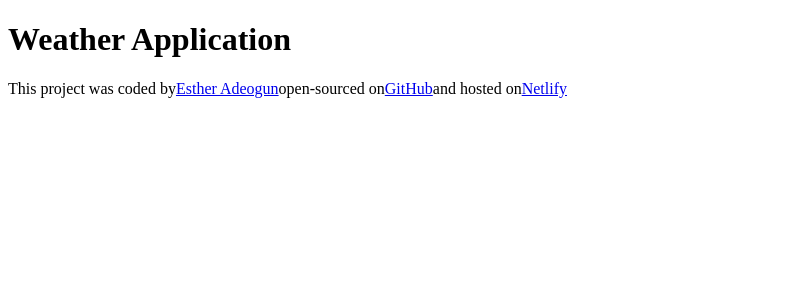
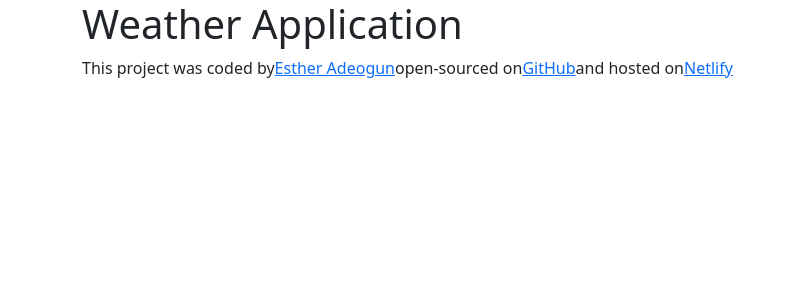
Before and after one commit to adeogunesther95-lab/react-wk-5-homework, a React (Create React App) app: page / in a window 1280 px wide. Shown: the top 300 px of the page, without its empty margins (0-788 px from the left). Built offline with nearby package versions, Linux system fonts and the light colour scheme.

Commit message:
installed bootstrap

```diff
--- a/package.json
+++ b/package.json
@@ -7,6 +7,7 @@
     "@testing-library/jest-dom": "^6.9.1",
     "@testing-library/react": "^16.3.2",
     "@testing-library/user-event": "^13.5.0",
+    "bootstrap": "^5.3.8",
     "react": "^19.2.4",
     "react-dom": "^19.2.4",
     "react-scripts": "5.0.1",
--- a/public/index.html
+++ b/public/index.html
@@ -16,8 +16,7 @@
   </head>
   <body>
     <noscript>You need to enable JavaScript to run this app.</noscript>
-    <div class="container">
-      <div id="root"></div>
-    </div>
+
+    <div id="root"></div>
   </body>
 </html>
--- a/src/App.js
+++ b/src/App.js
@@ -1,8 +1,10 @@
+import "bootstrap/dist/css/bootstrap.css";
 import "./App.css";
 
 function App() {
   return (
     <div className="App">
+      <div className="container">
         <h1>Weather Application</h1>
         <footer>
           This project was coded by
@@ -31,6 +33,7 @@ function App() {
           </a>
         </footer>
       </div>
+    </div>
   );
 }
 
```
Also changed, not shown: 1 other file (tests, documents, lock files or other folders). Lines whose indentation alone changed are shown as unchanged.
